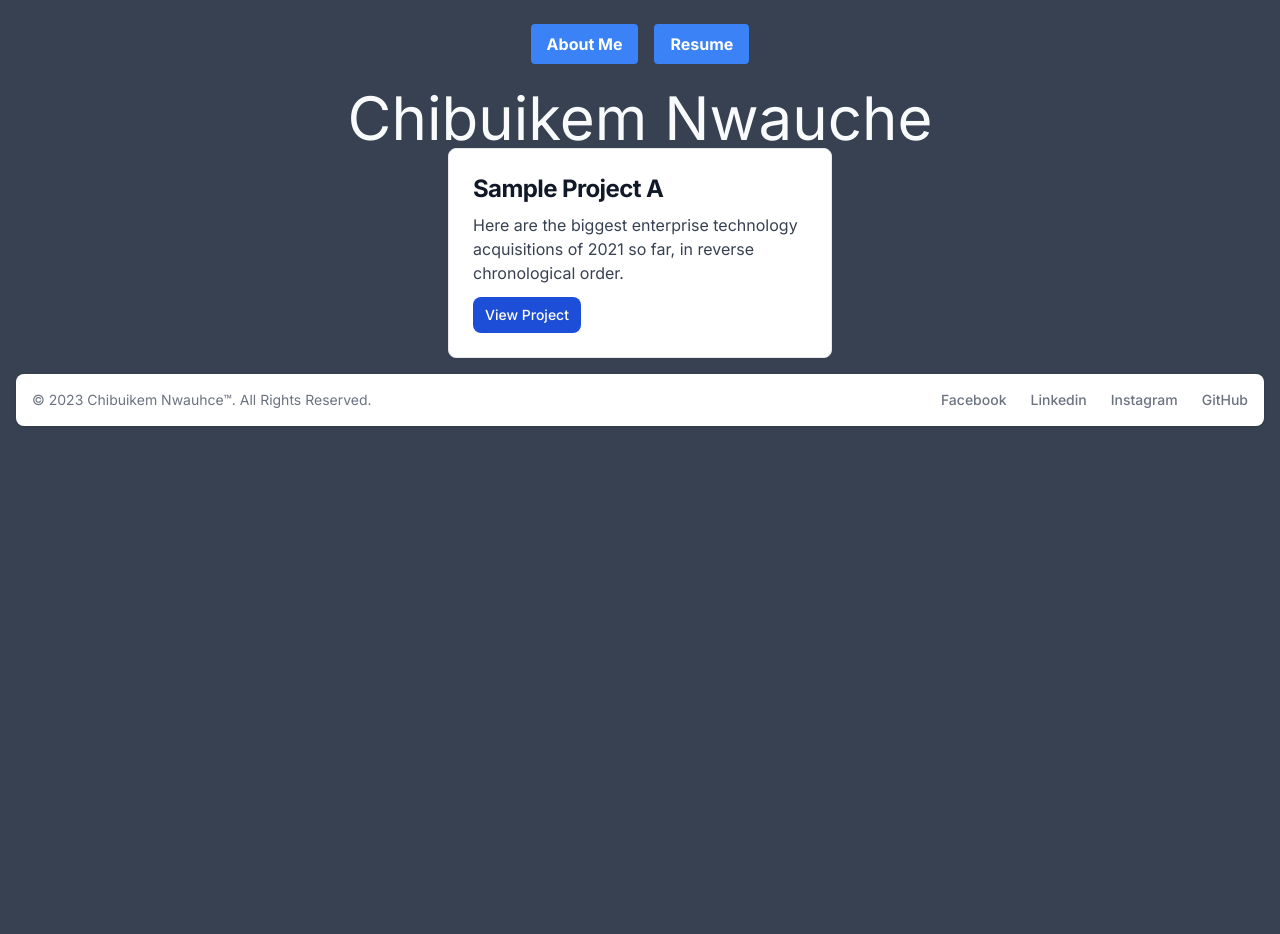
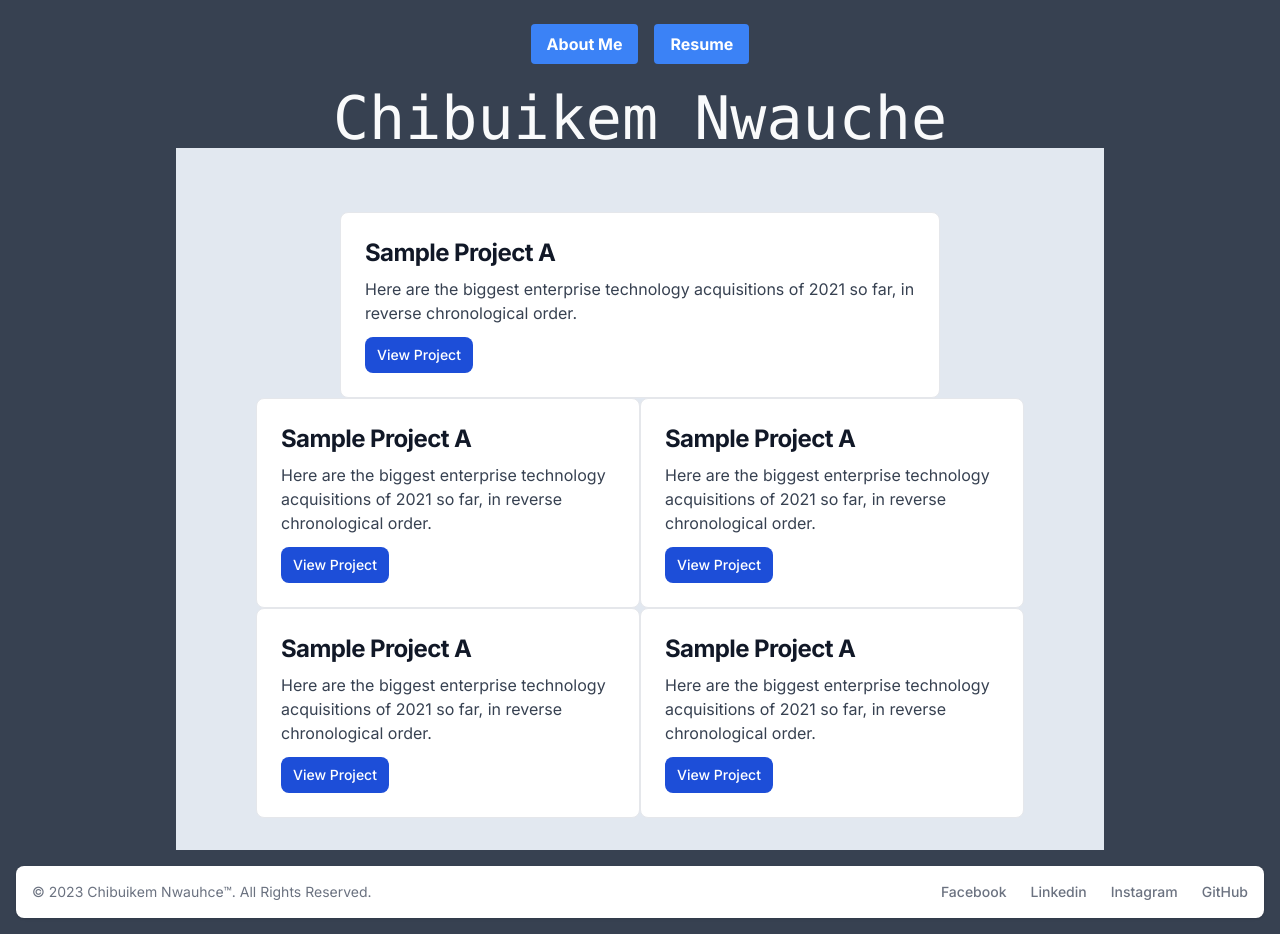
Before and after one commit to BobBrian/bryannwauchedotcom, a Next.js app: page / in a window 1280 px wide. Before the commit the page ends 800 px from the top, so only its background shows below. Built offline with nearby package versions, Linux system fonts and the light colour scheme.

Commit message:
Responsive Styling, Background Box, Project Card

```diff
--- a/app/page.tsx
+++ b/app/page.tsx
@@ -1,12 +1,14 @@
 import Post from "@/components/post";
+//
 
 export default function Home() {
   return (
-    <main className="">
-      <div className="intro">
+    //This is where the responsive design is put
+    <div className=" md:w-full  md:items-center md:justify-between">
+      <div className="font-mono">
 				<h1 className="text-gray-50 text-6xl text-center mt-6">Chibuikem Nwauche</h1>
 			</div>
       <Post/>
-    </main>
+    </div>
   )
 }
--- /dev/null
+++ b/app/project/page.tsx
@@ -0,0 +1,7 @@
+import React from 'react'
+
+export default function Project() {
+  return (
+    <div> Project</div>
+  )
+}
--- a/components/post.tsx
+++ b/components/post.tsx
@@ -12,14 +12,8 @@ import React from 'react'
           </button>
 </div> */}
 //This is a Medium Screen
-
-export default function Post() {
-  return (
-    // Main Body + className=""
-    <div className="sm:w-32 md:w-full lg:w-full ">
-      {/* Main Post */}
-        <div className="flex justify-center items-center">
-          <div className="max-w-sm p-6 bg-white border border-gray-200 rounded-lg ">
+{/* <div className="flex justify-center items-center">
+          <div className="w-96  p-6 bg-white border border-gray-200 rounded-lg ">
           <a href="#">
             <h5 className="mb-2 text-2xl font-bold tracking-tight text-gray-900 ">Sample Project A</h5>
           </a>
@@ -28,8 +22,71 @@ export default function Post() {
             View Project
           </a>
           </div>
+        </div> */}
+
+export default function Post() {
+  return (
+    //Main Body where all the components will go
+    //w-[calc(60%-2rem)] -- This controls the width of the background
+    //max-w-5xl - This is the maximum width of the background are when in full screen
+    //m-auto controls the margin of the background area
+    // https://css-tricks.com/almanac/properties/p/padding/ (Info on Padding)
+    <div className="bg-slate-200  w-[calc(75%-2rem)]  max-w-5xl pt-16 pr-16 pb-8 pl-16  m-auto z-2">
+     {/* Main Project */}
+     <div className="flex justify-center items-center">
+           {/* w-3/4 is what controls the width of the table */}
+          <div className="w-3/4  p-6 bg-white border border-gray-200 rounded-lg ">
+          <a href="#">
+            <h5 className="mb-2 text-2xl font-bold tracking-tight text-gray-900 ">Sample Project A</h5>
+          </a>
+          <p className="mb-3 font-normal text-gray-700 dark:text-gray-400">Here are the biggest enterprise technology acquisitions of 2021 so far, in reverse chronological order.</p>
+          <a href="#" className="inline-flex items-center px-3 py-2 text-sm font-medium text-center text-white bg-blue-700 rounded-lg hover:bg-blue-800 focus:ring-4 focus:outline-none focus:ring-blue-300 dark:bg-blue-600 dark:hover:bg-blue-700 dark:focus:ring-blue-800">
+            View Project
+          </a>
+          </div>
+      </div>
+      {/* Container for Other Projects */}
+      <div className="flex flex-wrap justify-center items-center">
+        <div className="w-96  p-6 bg-white border border-gray-200 rounded-lg ">
+          <a href="#">
+            <h5 className="mb-2 text-2xl font-bold tracking-tight text-gray-900 ">Sample Project A</h5>
+          </a>
+          <p className="mb-3 font-normal text-gray-700 dark:text-gray-400">Here are the biggest enterprise technology acquisitions of 2021 so far, in reverse chronological order.</p>
+          <a href="#" className="inline-flex items-center px-3 py-2 text-sm font-medium text-center text-white bg-blue-700 rounded-lg hover:bg-blue-800 focus:ring-4 focus:outline-none focus:ring-blue-300 dark:bg-blue-600 dark:hover:bg-blue-700 dark:focus:ring-blue-800">
+            View Project
+          </a>
         </div>
 
+       <div className="w-96  p-6 bg-white border border-gray-200 rounded-lg ">
+          <a href="#">
+            <h5 className="mb-2 text-2xl font-bold tracking-tight text-gray-900 ">Sample Project A</h5>
+          </a>
+          <p className="mb-3 font-normal text-gray-700 dark:text-gray-400">Here are the biggest enterprise technology acquisitions of 2021 so far, in reverse chronological order.</p>
+          <a href="#" className="inline-flex items-center px-3 py-2 text-sm font-medium text-center text-white bg-blue-700 rounded-lg hover:bg-blue-800 focus:ring-4 focus:outline-none focus:ring-blue-300 dark:bg-blue-600 dark:hover:bg-blue-700 dark:focus:ring-blue-800">
+            View Project
+          </a>
+        </div>
+
+        <div className="w-96  p-6 bg-white border border-gray-200 rounded-lg ">
+          <a href="#">
+            <h5 className="mb-2 text-2xl font-bold tracking-tight text-gray-900 ">Sample Project A</h5>
+          </a>
+          <p className="mb-3 font-normal text-gray-700 dark:text-gray-400">Here are the biggest enterprise technology acquisitions of 2021 so far, in reverse chronological order.</p>
+          <a href="#" className="inline-flex items-center px-3 py-2 text-sm font-medium text-center text-white bg-blue-700 rounded-lg hover:bg-blue-800 focus:ring-4 focus:outline-none focus:ring-blue-300 dark:bg-blue-600 dark:hover:bg-blue-700 dark:focus:ring-blue-800">
+            View Project
+          </a>
+        </div>
+
+        <div className="w-96  p-6 bg-white border border-gray-200 rounded-lg ">
+          <a href="#">
+            <h5 className="mb-2 text-2xl font-bold tracking-tight text-gray-900 ">Sample Project A</h5>
+          </a>
+          <p className="mb-3 font-normal text-gray-700 dark:text-gray-400">Here are the biggest enterprise technology acquisitions of 2021 so far, in reverse chronological order.</p>
+          <a href="#" className="inline-flex items-center px-3 py-2 text-sm font-medium text-center text-white bg-blue-700 rounded-lg hover:bg-blue-800 focus:ring-4 focus:outline-none focus:ring-blue-300 dark:bg-blue-600 dark:hover:bg-blue-700 dark:focus:ring-blue-800">
+            View Project
+          </a>
+        </div>
+      </div>
     </div>
   )
 }
```
